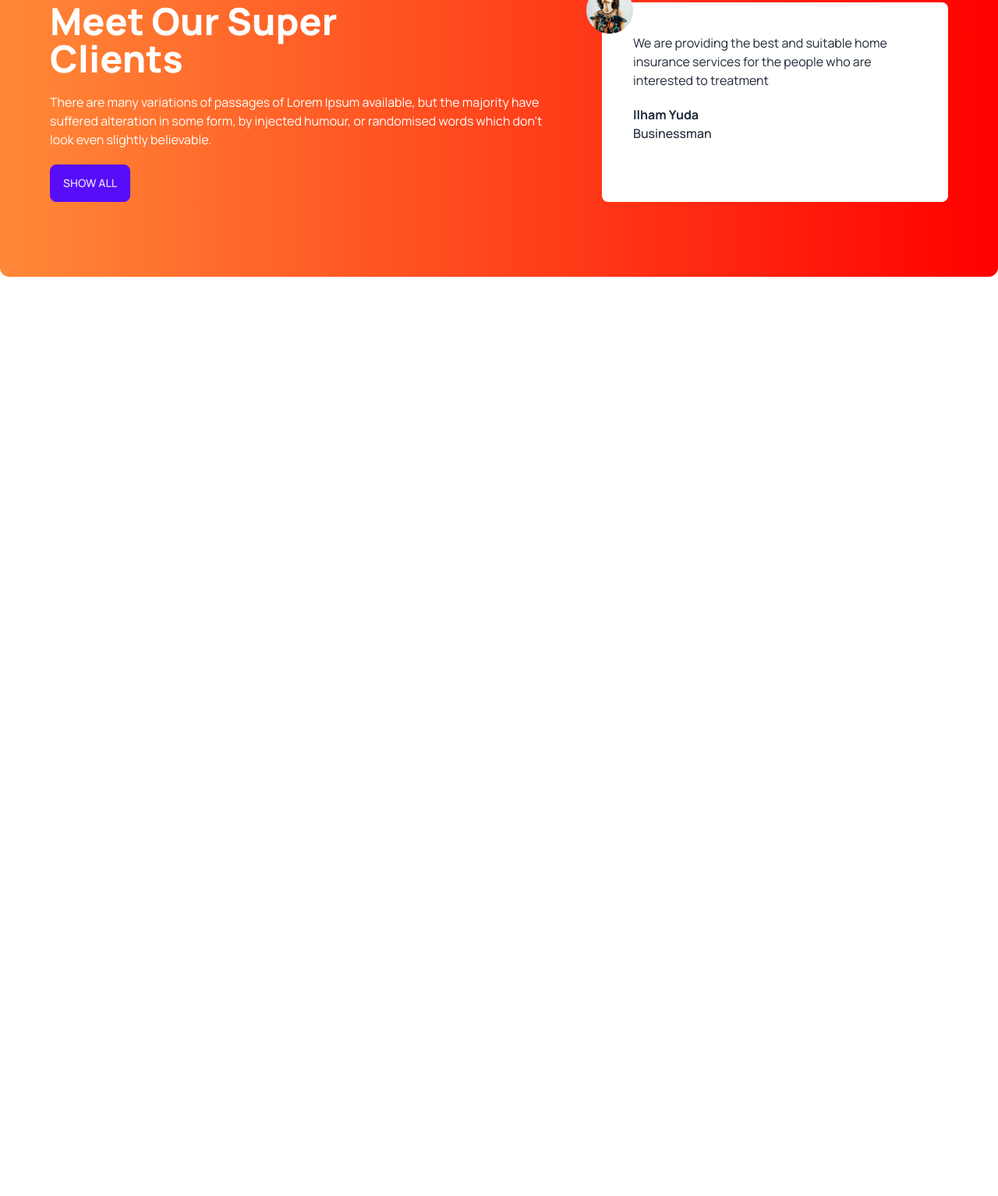
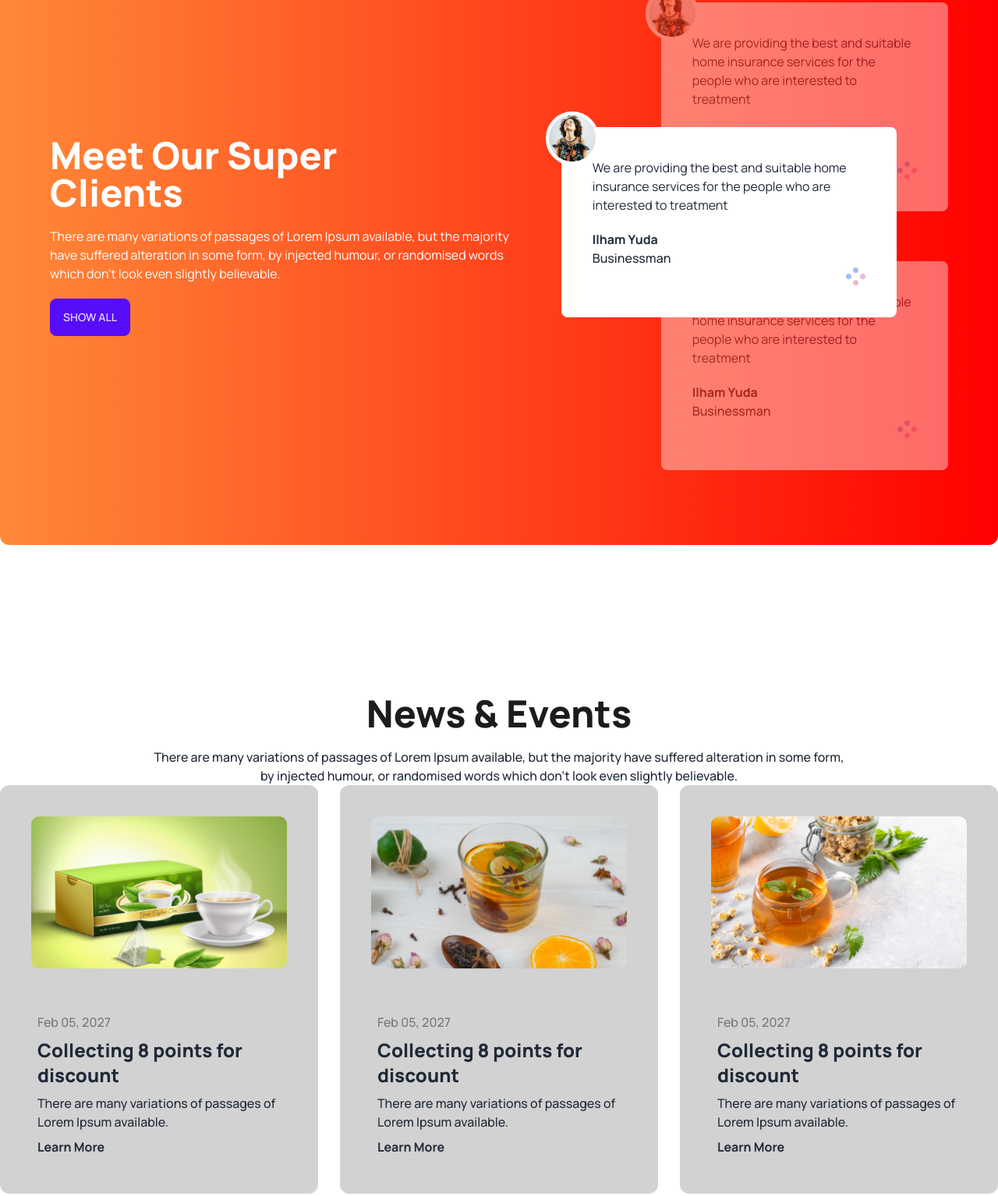
Before and after one commit to Israt-Jahan-panna/Tea-House-With-DaisyUI, a plain HTML site: page index.html in a window 1280 px wide. Shown: the part 2336-3870 px from the top of the page at 78% size. Before the commit the page ends 2787 px from the top, so only its background shows below. Drawn offline with nearby package versions, Linux system fonts and the light colour scheme; files whose address does not match are found by name.

Commit message:
newa and event section added

```diff
--- a/index.html
+++ b/index.html
@@ -194,6 +194,7 @@
 
       <!-- super cline section -->
       <section class="my-24 flex flex-col lg:flex-row gap-12 rounded-xl bg-gradient-to-r from-[#FF8938] to-[#F00]  px-16 py-24 ">
+        <div class=" flex items-center lg:pr-32">
        <div class="space-y-5">
         <h2 class="text-5xl font-extrabold text-white">
           Meet Our Super<br />
@@ -207,17 +208,98 @@
         </p>
         <button class="btn btn-primary">Show All</button>
        </div>
-        <!-- Review -->
-        <div class="relative p-10 rounded-lg bg-white">
-          <img src="./images/client.png" class="absolute -left-5 -top-5" alt="">
+        </div>
+        <!-- review container -->
+        <div class="relative ">
+          <!-- next -->
+        <div class="opacity-40 relative p-10 rounded-lg bg-white mb-16 z-10">
+          <img class="absolute -left-5 -top-5 border-4 border-white rounded-full bg-white" src="./images/client.png"  alt="">
           <p>
             We are providing the best and suitable home insurance services for
             the people who are interested to treatment
           </p>
           <h4 class="font-bold mt-5">Ilham Yuda</h4>
           <p class="font-medium">Businessman</p>
+          <div class="flex justify-end">
+            <img src="./images/circles.png" alt="">
+          </div>
+        </div>
+        <!-- Review -->
+        <div class="top-40 lg:-left-32 absolute p-10 rounded-lg bg-white lg:w-[430px] z-20">
+          <img class="absolute -left-5 -top-5 border-4 border-white rounded-full bg-white" src="./images/client.png"  alt="">
+          <p>
+            We are providing the best and suitable home insurance services for
+            the people who are interested to treatment
+          </p>
+          <h4 class="font-bold mt-5">Ilham Yuda</h4>
+          <p class="font-medium">Businessman</p>
+          <div class="flex justify-end">
+            <img src="./images/circles.png" alt="">
+          </div>
+        </div>
+        <!-- preview -->
+        <div class="opacity-40 relative p-10 rounded-lg bg-white z-10">
+          <img class="absolute -left-5 -top-5 border-4 border-white rounded-full bg-white" src="./images/client.png"  alt="">
+          <p>
+            We are providing the best and suitable home insurance services for
+            the people who are interested to treatment
+          </p>
+          <h4 class="font-bold mt-5">Ilham Yuda</h4>
+          <p class="font-medium">Businessman</p>
+          <div class="flex justify-end">
+            <img src="./images/circles.png" alt="">
+          </div>
+        </div>
         </div>
       </section>
+      <!-- News & Events -->
+      <section class="py-24">
+        <div class="text-center">
+          <h3 class="text-5xl font-extrabold text-[#1C1C1C]">News & Events</h3>
+        <p class="font-medium lg:max-w-4xl mx-auto mt-5">There are many variations of passages of Lorem Ipsum available, but the majority have suffered alteration in some form, by injected humour, or randomised words which don't look even slightly believable. </p>
+        </div>
+        <!-- tea collection card container -->
+        <div class="grid grid-row-1 lg:grid-cols-3 gap-7 ">
+
+          <!-- collection-1 -->
+          <div class="card rounded-xl bg-[#D2D2D2] p-4 ">
+            <img class="p-6" src="./images/news-1.png" alt="Shoes" />
+            <div class="card-body">
+              <p class="font-medium text-[#777]">Feb 05, 2027</p>
+              <h2 class="card-title font-extrabold text-2xl">Collecting 8 points for <br>discount</h2>
+              <p class="font-medium">There are many variations of passages of Lorem Ipsum available.</p>
+              <div class="card-actions ">
+                <button class=" font-bold ">Learn More</button>
+              </div>
+            </div>
+          </div>
+          <!-- collection-2 -->
+          <div class="card rounded-xl bg-[#D2D2D2] p-4 ">
+            <img class="p-6" src="./images/news-2.png" alt="Shoes" />
+            <div class="card-body">
+              <p class="font-medium text-[#777]">Feb 05, 2027</p>
+              <h2 class="card-title font-extrabold text-2xl">Collecting 8 points for <br>discount</h2>
+              <p class="font-medium">There are many variations of passages of Lorem Ipsum available.</p>
+              <div class="card-actions ">
+                <button class=" font-bold ">Learn More</button>
+              </div>
+            </div>
+          </div>
+          <!-- collection-3 -->
+          <div class="card rounded-xl bg-[#D2D2D2] p-4 ">
+            <img class="p-6" src="./images/news-3.png" alt="Shoes" />
+            <div class="card-body">
+              <p class="font-medium text-[#777]">Feb 05, 2027</p>
+              <h2 class="card-title font-extrabold text-2xl">Collecting 8 points for <br>discount</h2>
+              <p class="font-medium">There are many variations of passages of Lorem Ipsum available.</p>
+              <div class="card-actions ">
+                <button class=" font-bold ">Learn More</button>
+              </div>
+            </div>
+          </div>
+        </div>
+      </section>
+
     </main>
 
     <footer></footer>
```
Lines whose indentation alone changed are shown as unchanged.
